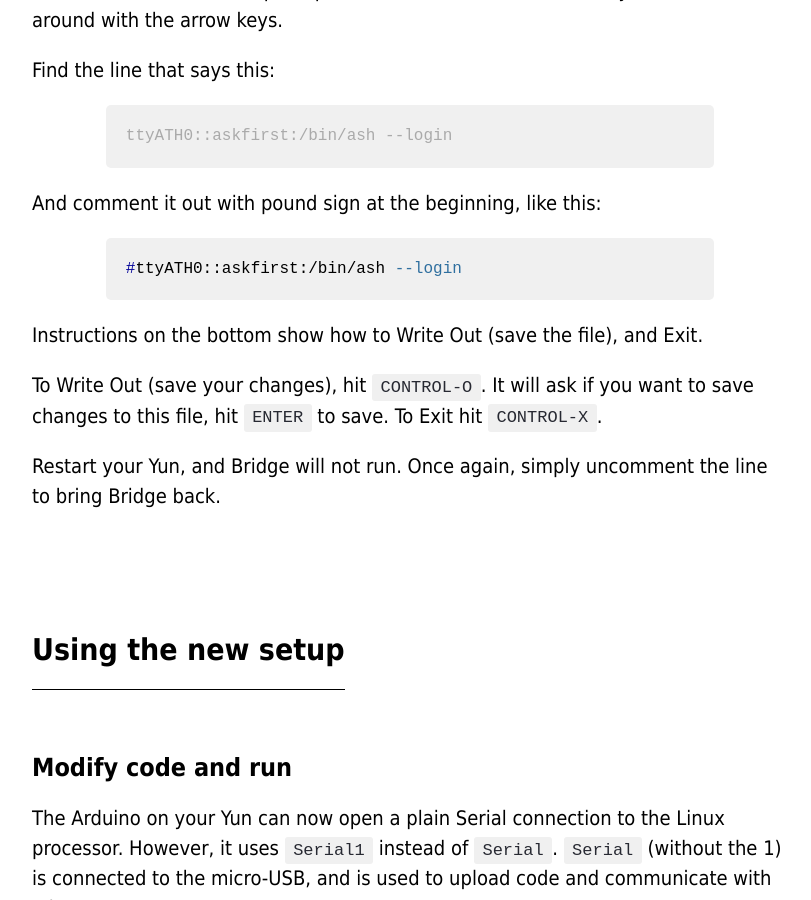
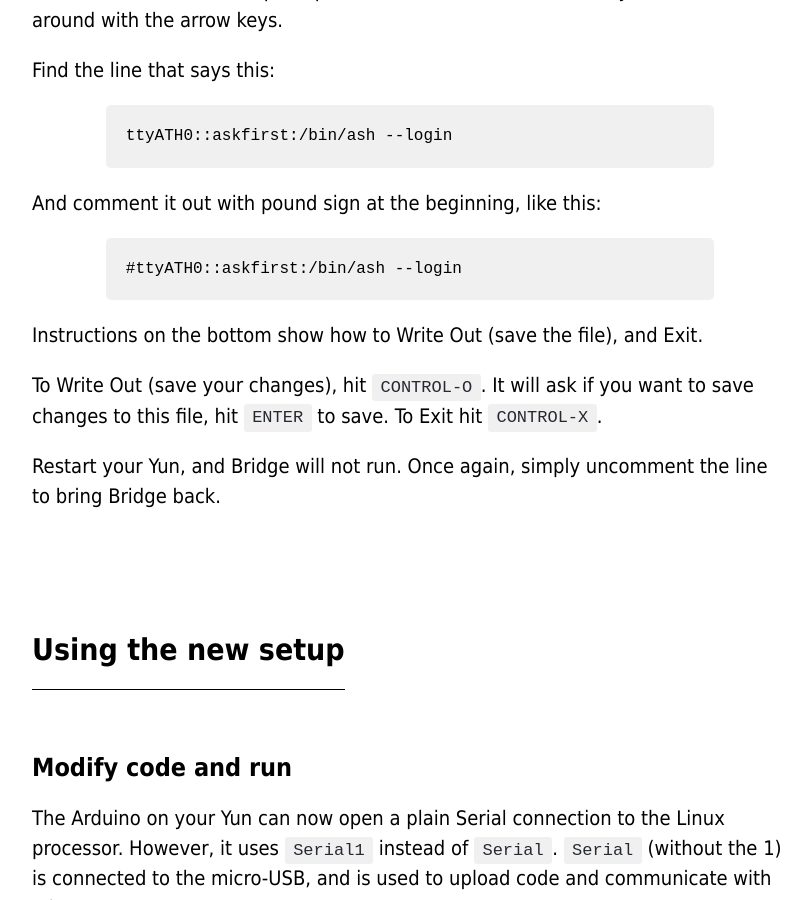
Before and after one commit to andySigler/andysigler.github.io, a Jekyll site: the page built from _posts/2014-11-14-nodejs-arduino-yun.md, in a window 1280 px wide and 900 px high, scrolled down 6622 px. Shown: the whole window, without its empty margins (230-1041 px from the left). Built offline with Jekyll 4.4.1, drawn with Linux system fonts in a browser that asks for light colours.

Commit message:
changed markdown for laura

```diff
--- a/_posts/2014-11-14-nodejs-arduino-yun.md
+++ b/_posts/2014-11-14-nodejs-arduino-yun.md
@@ -44,7 +44,7 @@
 
 Enter the following line into the Yun to prepare opkg.
 
-{% highlight shell-session %}
+{% highlight html %}
 	opkg update
 {% endhighlight %}
 
@@ -52,13 +52,13 @@
 
 Next install NodeJS with the following line.
 
-{% highlight shell-session %}
+{% highlight html %}
 opkg install node
 {% endhighlight %}
 
 This may take a few moments. After it's finished, install the pre-compiled node-modules using opkg.
 
-{% highlight shell-session %}
+{% highlight html %}
 opkg install node-ws
 opkg install node-serialport
 {% endhighlight %}
@@ -71,7 +71,7 @@
 
 Enter the following line to install the SFTP package, and now you can connect to it using an FTP client like CyberDuck.
 
-{% highlight shell-session %}
+{% highlight html %}
 opkg update
 opkg install openssh-sftp-server
 {% endhighlight %}
@@ -101,13 +101,13 @@
 
 We will edit a file to change the Yun's network settings. The nano command opens it in terminal:
 
-{% highlight shell-session %}
+{% highlight html %}
 nano /etc/config/network
 {% endhighlight %}
 
 If you get the error <code>Error opening terminal: xterm-256color.</code>, the following worked for me.
 
-{% highlight shell-session %}
+{% highlight html %}
 ln -s x /usr/share/terminfo/78
 export TERM=xterm-color
 nano /etc/config/network
@@ -115,7 +115,7 @@
 
 Find the part of the document that looks like this:
 
-{% highlight shell-session %}
+{% highlight html %}
 config interface 'wan'
    option iframe 'eth1'
    option proto 'dhcp'
@@ -124,7 +124,7 @@
 
 And change it to look like this:
 
-{% highlight shell-session %}
+{% highlight html %}
 config interface 'wan'
    option iframe 'eth1'
    option 'proto' 'static'
@@ -159,13 +159,13 @@
 
 Open the file we must in edit in Terminal with the following command.
 
-{% highlight shell-session %}
+{% highlight html %}
 nano /etc/inittab
 {% endhighlight %}
 
 If you get the error <code>Error opening terminal: xterm-256color.</code>, the following worked for me.
 
-{% highlight shell-session %}
+{% highlight html %}
 ln -s x /usr/share/terminfo/78
 export TERM=xterm-color
 nano /etc/inittab
@@ -175,13 +175,13 @@
 
 Find the line that says this:
 
-{% highlight shell-session %}
+{% highlight html %}
 ttyATH0::askfirst:/bin/ash --login
 {% endhighlight %}
 
 And comment it out with pound sign at the beginning, like this:
 
-{% highlight shell-session %}
+{% highlight html %}
 #ttyATH0::askfirst:/bin/ash --login
 {% endhighlight %}
 
```
